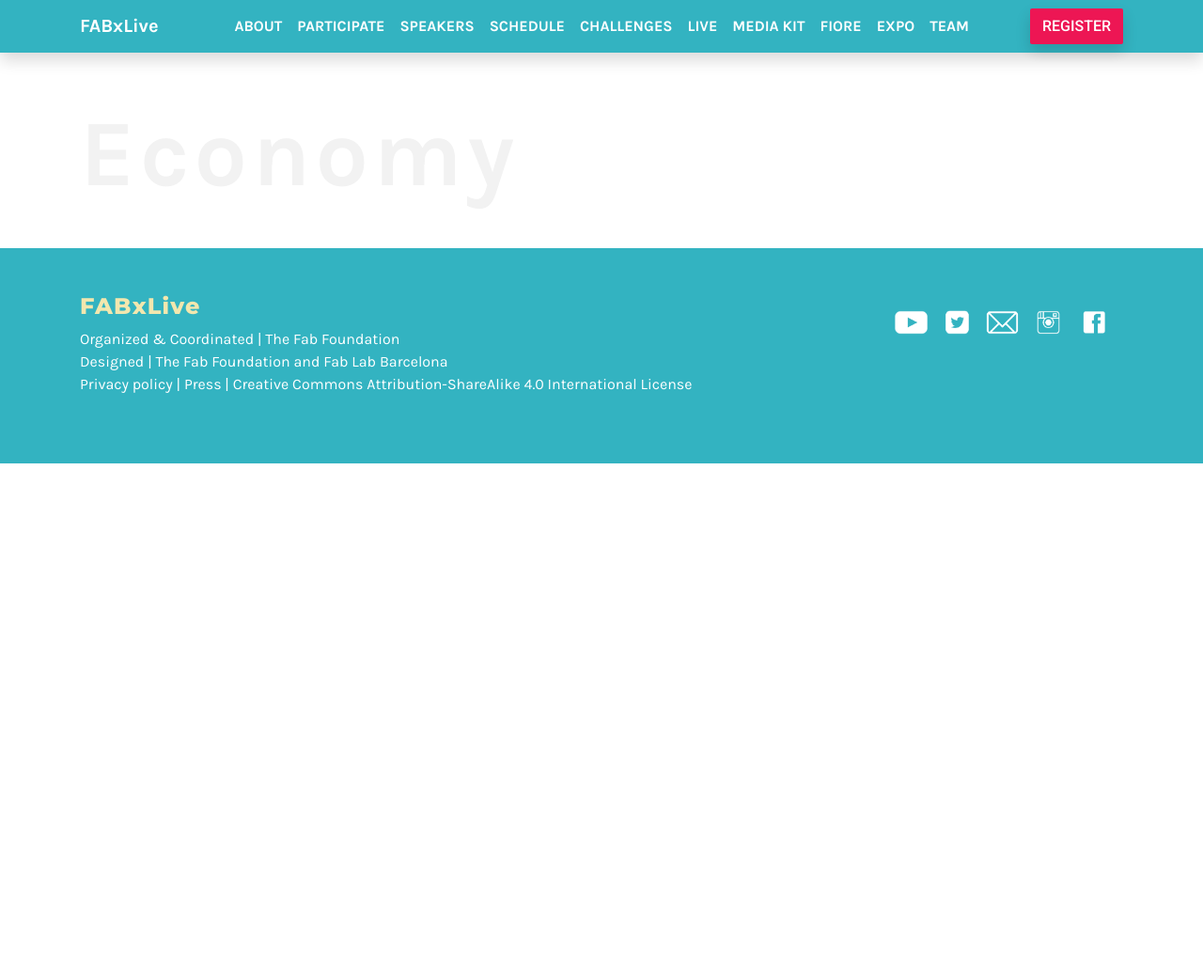
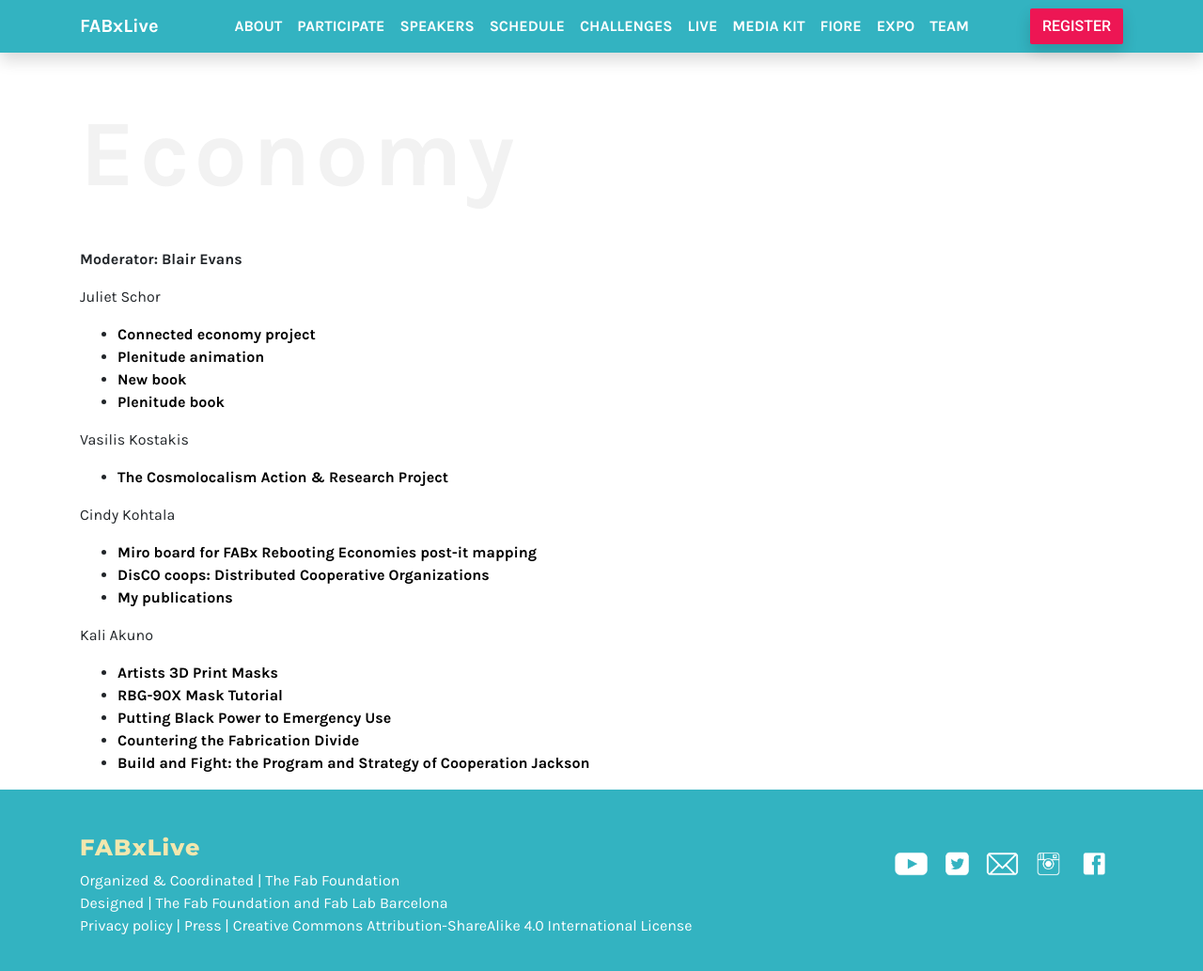
Before and after one commit to fabfoundation/fabxlive2020, a Jekyll site: the page built from economy.md, in a window 1280 px wide and 1069 px high. Shown: the top 1033 px of the window at 94% size. Built offline with Jekyll 4.4.1, drawn with Linux system fonts in a browser that asks for light colours; nearby versions of some CDN libraries.

Commit message:
Update economy.md

```diff
--- a/economy.md
+++ b/economy.md
@@ -4,3 +4,26 @@
 ---
 
 # Economy
+
+**Moderator: Blair Evans**
+
+Juliet Schor
+* [Connected economy project](https://www.bc.edu/bc-web/schools/mcas/departments/sociology/connected.html)
+* [Plenitude animation](https://www.youtube.com/watch?v=HR-YrD_KB0M)
+* [New book](https://www.ucpress.edu/book/9780520325050/after-the-gig)
+* [Plenitude book](https://www.goodreads.com/book/show/7258237-plenitude)
+
+Vasilis Kostakis
+* [The Cosmolocalism Action & Research Project](https://www.cosmolocalism.eu/)
+
+Cindy Kohtala
+* [Miro board for FABx Rebooting Economies post-it mapping](https://miro.com/app/board/o9J_koBpCjs=/)
+* [DisCO coops: Distributed Cooperative Organizations](https://disco.coop)
+* [My publications](https://people.aalto.fi/cindy.kohtala#publications)
+
+Kali Akuno
+* [Artists 3D Print Masks](https://www.youtube.com/watch?v=Yu_aFjvMhzw&fbclid=IwAR1xS1eF7vr4GgJjIjs4I4bNJYB5TDWHG3dWGlMgTM3qxVYl2FvHyNcORms&app=desktop)
+* [RBG-90X Mask Tutorial](https://cooperationjackson.org/announcementsblog/rbg90xmasktutorial)
+* [Putting Black Power to Emergency Use](https://progressive.org/covid-19/black-empowerment-emergency-use-madeson-200407/)
+* [Countering the Fabrication Divide](https://cooperationjackson.org/blog/2018/1/7/countering-the-fabrication-divide-4)
+* [Build and Fight: the Program and Strategy of Cooperation Jackson](https://truthout.org/articles/build-and-fight-the-program-and-strategy-of-cooperation-jackson/)
```
